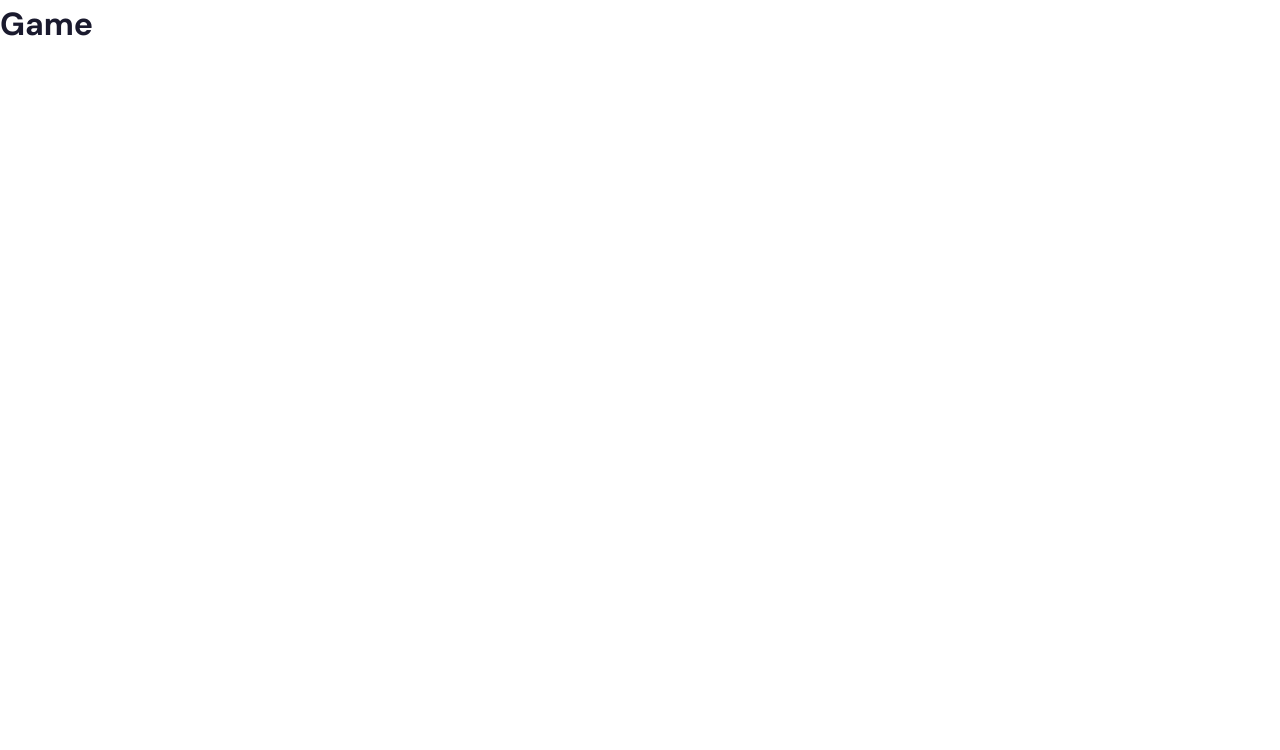
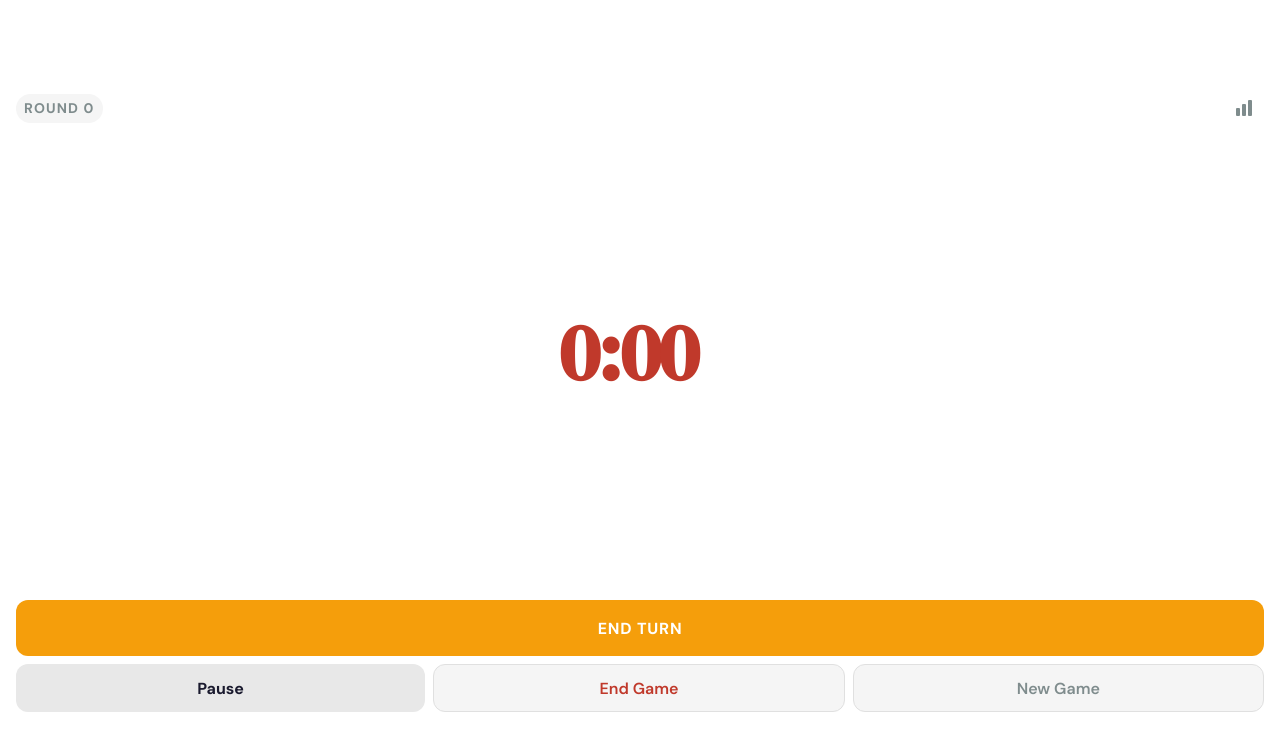
Before and after one commit to Nandopolis/catan_timer, a SvelteKit app: page /game in a window 1280 px wide. Shown: the top 750 px of the page. Built offline with nearby package versions, Linux system fonts and the light colour scheme.

Commit message:
feat(game): add active game screen with countdown, overtime, controls, and End Turn debounce

```diff
--- a/src/routes/game/+page.svelte
+++ b/src/routes/game/+page.svelte
@@ -1 +1,370 @@
-<h1>Game</h1>
+<script lang="ts">
+	import { goto } from '$app/navigation';
+	import { onMount } from 'svelte';
+	import {
+		getGameState,
+		getDisplayTime,
+		getCurrentPlayer,
+		getCurrentRound,
+		getIsPaused,
+		getIsExpired,
+		pause,
+		resume,
+		endTurn,
+		endCurrentGame,
+		resetGame,
+		initGameState
+	} from '$lib/timer/state.svelte';
+	import { COLOR_VALUES } from '$lib/db/schema';
+	import type { PlayerColor } from '$lib/db/schema';
+
+	let gameState = $derived(getGameState());
+	let displayTime = $derived(getDisplayTime());
+	let currentPlayer = $derived(getCurrentPlayer());
+	let currentRound = $derived(getCurrentRound());
+	let isPaused = $derived(getIsPaused());
+	let isExpired = $derived(getIsExpired());
+
+	let pulseActive = $state(false);
+	let prevExpired = $state(false);
+
+	onMount(() => {
+		initGameState();
+	});
+
+	// Trigger pulse animation when overtime starts
+	$effect(() => {
+		if (isExpired && !prevExpired) {
+			pulseActive = true;
+			const timer = setTimeout(() => (pulseActive = false), 2000);
+			return () => clearTimeout(timer);
+		}
+		prevExpired = isExpired;
+	});
+
+	let endTurnDisabled = $state(false);
+
+	async function handleEndTurn() {
+		if (endTurnDisabled || !gameState) return;
+		endTurnDisabled = true;
+		await endTurn();
+		setTimeout(() => {
+			endTurnDisabled = false;
+		}, 300);
+	}
+
+	function handleEndGame() {
+		if (confirm('End game? Current progress will be saved.')) {
+			endCurrentGame();
+			goto('/stats');
+		}
+	}
+
+	function handleNewGame() {
+		if (confirm('Start new game? Current game will be lost.')) {
+			resetGame();
+			goto('/');
+		}
+	}
+
+	function playerColorVar(color: PlayerColor): string {
+		return `var(--color-player-${color})`;
+	}
+</script>
+
+<main class="game">
+	<header class="game-header">
+		<span class="round-badge">Round {currentRound}</span>
+		<button class="btn-icon" onclick={() => goto('/stats')} aria-label="View stats">
+			<svg width="20" height="20" viewBox="0 0 20 20" fill="none" aria-hidden="true">
+				<rect x="2" y="10" width="4" height="8" rx="1" fill="currentColor" />
+				<rect x="8" y="6" width="4" height="12" rx="1" fill="currentColor" />
+				<rect x="14" y="2" width="4" height="16" rx="1" fill="currentColor" />
+			</svg>
+		</button>
+	</header>
+
+	<section
+		class="timer-section"
+		class:overtime={isExpired}
+		class:overtime-pulse={pulseActive}
+		style:color={currentPlayer ? playerColorVar(currentPlayer.color) : 'inherit'}
+	>
+		<div class="timer-display">{displayTime}</div>
+		<div class="player-name">{currentPlayer?.name ?? ''}</div>
+	</section>
+
+	<section class="players-section">
+		<ul class="player-chips">
+			{#each gameState?.players ?? [] as player, i}
+				<li class="player-chip" class:active={i === gameState?.currentPlayerIndex}>
+					<span
+						class="color-dot"
+						class:color-dot-white={player.color === 'white'}
+						style="background-color: {COLOR_VALUES[player.color]}"
+					></span>
+					<span class="player-chip-name">{player.name}</span>
+				</li>
+			{/each}
+		</ul>
+	</section>
+
+	<section class="controls-section">
+		<button
+			class="btn-end-turn"
+			onclick={handleEndTurn}
+			disabled={endTurnDisabled}
+			style:background-color={currentPlayer ? COLOR_VALUES[currentPlayer.color] : 'var(--color-accent)'}
+		>
+			End Turn
+		</button>
+		<div class="controls-row">
+			<button class="btn-pause" onclick={() => (isPaused ? resume() : pause())}>
+				{isPaused ? 'Resume' : 'Pause'}
+			</button>
+			<button class="btn-end-game" onclick={handleEndGame}>End Game</button>
+			<button class="btn-new-game" onclick={handleNewGame}>New Game</button>
+		</div>
+	</section>
+
+	{#if isPaused}
+		<div class="paused-overlay" role="dialog" aria-label="Game paused">
+			<h2>PAUSED</h2>
+		</div>
+	{/if}
+</main>
+
+<style>
+	.game {
+		display: flex;
+		flex-direction: column;
+		min-height: 100dvh;
+		padding: var(--space-md);
+	}
+
+	/* Header */
+	.game-header {
+		display: flex;
+		align-items: center;
+		justify-content: space-between;
+	}
+
+	.round-badge {
+		font-size: var(--font-size-small);
+		font-weight: 700;
+		text-transform: uppercase;
+		letter-spacing: 0.08em;
+		color: var(--color-muted);
+		background-color: var(--color-surface);
+		padding: var(--space-xs) var(--space-sm);
+		border-radius: var(--radius-full);
+	}
+
+	.btn-icon {
+		color: var(--color-muted);
+		min-height: 40px;
+		min-width: 40px;
+		padding: var(--space-xs);
+		border-radius: var(--radius-md);
+	}
+
+	.btn-icon:hover {
+		background-color: var(--color-surface);
+		color: var(--color-text);
+	}
+
+	/* Timer section */
+	.timer-section {
+		flex: 1;
+		display: flex;
+		flex-direction: column;
+		align-items: center;
+		justify-content: center;
+		gap: var(--space-sm);
+		padding: var(--space-lg) 0;
+		transition: color 0.3s ease;
+	}
+
+	.timer-section .timer-display {
+		font-family: var(--font-family-display);
+		letter-spacing: -0.02em;
+	}
+
+	.timer-section.overtime .timer-display {
+		color: var(--color-danger);
+	}
+
+	.player-name {
+		font-size: var(--font-size-large);
+		font-family: var(--font-family-display);
+		font-weight: 400;
+		letter-spacing: -0.01em;
+	}
+
+	.timer-section.overtime .player-name {
+		color: var(--color-danger);
+	}
+
+	/* Player chips */
+	.players-section {
+		padding: var(--space-md) 0;
+	}
+
+	.player-chips {
+		list-style: none;
+		display: flex;
+		justify-content: center;
+		gap: var(--space-sm);
+		flex-wrap: wrap;
+	}
+
+	.player-chip {
+		display: flex;
+		align-items: center;
+		gap: var(--space-xs);
+		padding: var(--space-xs) var(--space-sm);
+		border-radius: var(--radius-full);
+		border: 2px solid transparent;
+		background-color: var(--color-surface);
+		transition: border-color 0.15s ease, background-color 0.15s ease;
+	}
+
+	.player-chip.active {
+		border-color: var(--color-accent);
+		background-color: var(--color-surface-raised);
+	}
+
+	.player-chip .color-dot {
+		width: 16px;
+		height: 16px;
+		min-height: 16px;
+		min-width: 16px;
+		padding: 0;
+		cursor: default;
+	}
+
+	.player-chip .color-dot:hover {
+		border-color: transparent;
+	}
+
+	.player-chip .color-dot:active {
+		transform: none;
+	}
+
+	.player-chip-name {
+		font-size: var(--font-size-small);
+		font-weight: 600;
+		white-space: nowrap;
+	}
+
+	/* Controls */
+	.controls-section {
+		display: flex;
+		flex-direction: column;
+		gap: var(--space-sm);
+		padding-top: var(--space-md);
+	}
+
+	.controls-row {
+		display: flex;
+		gap: var(--space-sm);
+	}
+
+	.controls-row > * {
+		flex: 1;
+	}
+
+	.btn-end-turn {
+		width: 100%;
+		min-height: 56px;
+		font-size: var(--font-size-body);
+		font-weight: 700;
+		color: #FFFFFF;
+		border-radius: var(--radius-lg);
+		text-transform: uppercase;
+		letter-spacing: 0.05em;
+		transition: opacity 0.15s ease, transform 0.1s ease;
+	}
+
+	.btn-end-turn:disabled {
+		opacity: 0.6;
+		cursor: not-allowed;
+	}
+
+	.btn-end-turn:not(:disabled):active {
+		transform: scale(0.97);
+	}
+
+	.btn-pause {
+		background-color: var(--color-surface-raised);
+		color: var(--color-text);
+		font-weight: 700;
+		border-radius: var(--radius-lg);
+	}
+
+	.btn-pause:hover {
+		background-color: var(--color-surface-hover);
+	}
+
+	.btn-end-game {
+		background-color: var(--color-surface);
+		color: var(--color-danger);
+		font-weight: 600;
+		border-radius: var(--radius-lg);
+		border: 1px solid var(--color-border);
+	}
+
+	.btn-end-game:hover {
+		background-color: var(--color-surface-raised);
+	}
+
+	.btn-new-game {
+		background-color: var(--color-surface);
+		color: var(--color-muted);
+		font-weight: 600;
+		border-radius: var(--radius-lg);
+		border: 1px solid var(--color-border);
+	}
+
+	.btn-new-game:hover {
+		background-color: var(--color-surface-raised);
+		color: var(--color-text);
+	}
+
+	/* Landscape layout */
+	@media (orientation: landscape) and (min-width: 768px) {
+		.game {
+			flex-direction: row;
+			flex-wrap: wrap;
+			align-items: center;
+			justify-content: center;
+			gap: var(--space-lg);
+		}
+
+		.game-header {
+			width: 100%;
+			flex: 0 0 auto;
+		}
+
+		.timer-section {
+			flex: 1 1 50%;
+			min-height: auto;
+			padding: var(--space-md) 0;
+		}
+
+		.players-section {
+			flex: 0 0 auto;
+			padding: 0;
+		}
+
+		.player-chips {
+			flex-direction: column;
+			align-items: flex-start;
+		}
+
+		.controls-section {
+			width: 100%;
+			flex: 0 0 auto;
+		}
+	}
+</style>
```
